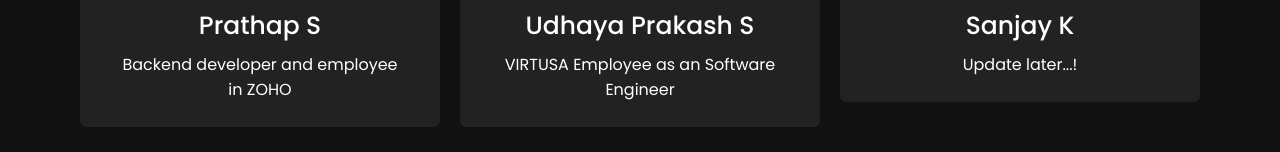
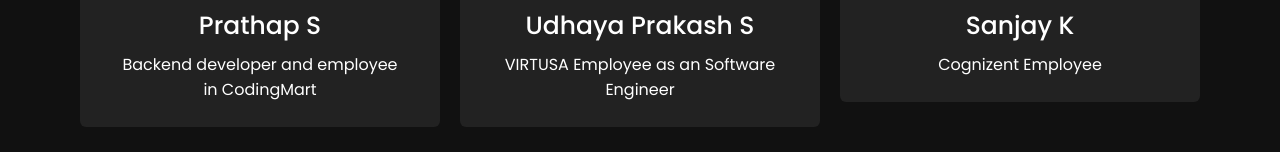
Before and after one commit to Nitheesh-7777/portfolio, a plain HTML site: page index.html in a window 1280 px wide. Shown: the part 3168-3320 px from the top of the page. Drawn offline with nearby package versions, Linux system fonts and the light colour scheme.

Commit message:
Update index.html

```diff
--- a/index.html
+++ b/index.html
@@ -163,7 +163,7 @@
                     <div class="box">
                         <img src="profile-2.jpg" alt="">
                         <div class="text">Prathap S</div>
-                        <p>Backend developer and employee in ZOHO</p>
+                        <p>Backend developer and employee in CodingMart</p>
                     </div>
                 </div>
                 <div class="card">
@@ -177,14 +177,14 @@
                     <div class="box">
                         <img src="profile-4.jpg" alt="">
                         <div class="text">Sanjay K</div>
-                        <p>Update later...!</p>
+                        <p>Cognizent Employee</p>
                     </div>
                 </div>
                 <div class="card">
                     <div class="box">
                         <img src="profile-5.jpg" alt="">
                         <div class="text">Vijay M</div>
-                        <p>Update later...!</p>
+                        <p>Cognizent Employee</p>
                     </div>
                 </div>
 
```
